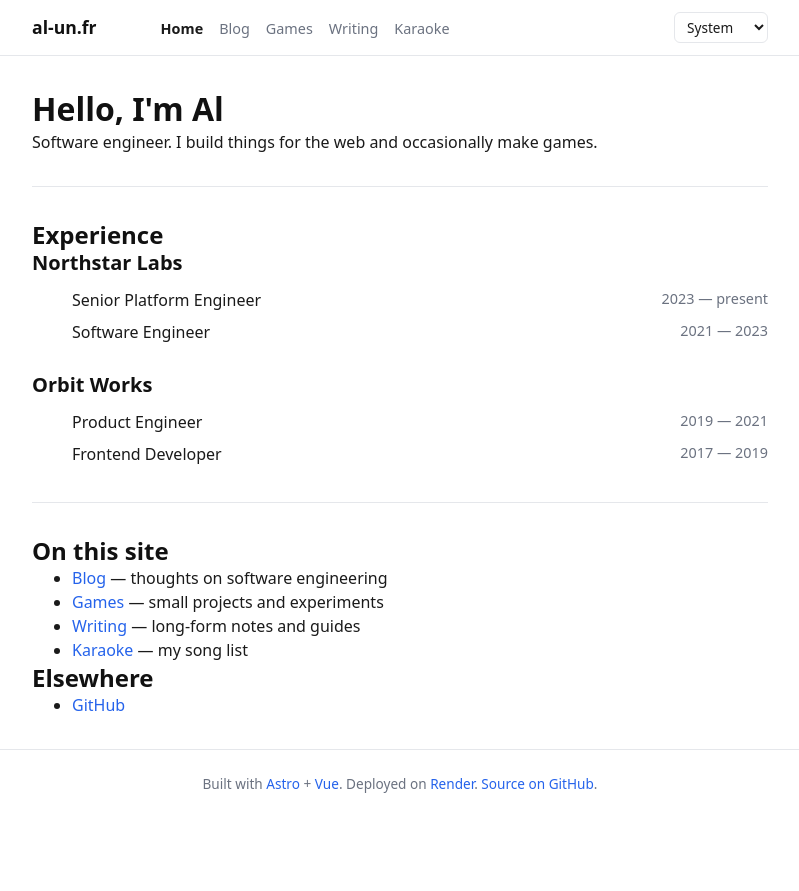
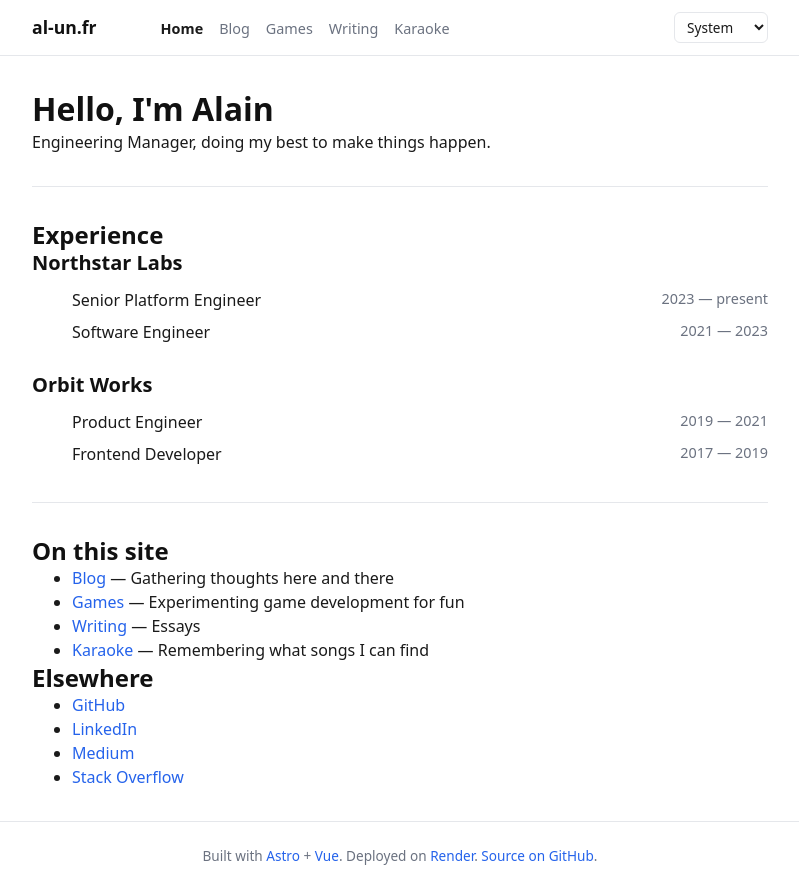
Before and after one commit to Al-un/al-un.fr, an Astro site: page / in a window 1280 px wide. Shown: the whole page, without its empty margins (240-1039 px from the left). Before the commit the page ends 819 px from the top, so only its background shows below. Built offline with nearby package versions, Linux system fonts and the light colour scheme; Astro itself is replaced by a stand-in of ours.

Commit message:
home page: add some fluff

```diff
--- a/src/pages/index.astro
+++ b/src/pages/index.astro
@@ -7,8 +7,8 @@ const experience = await getCollection("experience");
 
 <Default title="Home">
   <section id="welcome">
-    <h1>Hello, I'm Al</h1>
-    <p>Software engineer. I build things for the web and occasionally make games.</p>
+    <h1>Hello, I'm Alain</h1>
+    <p>Engineering Manager, doing my best to make things happen.</p>
   </section>
 
   <hr />
@@ -37,15 +37,18 @@ const experience = await getCollection("experience");
   <section id="presence">
     <h2>On this site</h2>
     <ul>
-      <li><a href="/blog">Blog</a> — thoughts on software engineering</li>
-      <li><a href="/games">Games</a> — small projects and experiments</li>
-      <li><a href="/writing">Writing</a> — long-form notes and guides</li>
-      <li><a href="/karaoke">Karaoke</a> — my song list</li>
+      <li><a href="/blog">Blog</a> — Gathering thoughts here and there</li>
+      <li><a href="/games">Games</a> — Experimenting game development for fun</li>
+      <li><a href="/writing">Writing</a> — Essays</li>
+      <li><a href="/karaoke">Karaoke</a> — Remembering what songs I can find</li>
     </ul>
 
     <h2>Elsewhere</h2>
     <ul>
-      <li><a href="https://github.com/al-un">GitHub</a></li>
+      <li><a href="https://github.com/al-un" target="_blank" rel="noopener noreferrer">GitHub</a></li>
+      <li><a href="https://www.linkedin.com/in/alainseng/" target="_blank" rel="noopener noreferrer">LinkedIn</a></li>
+      <li><a href="https://medium.com/@Al-un" target="_blank" rel="noopener noreferrer">Medium</a></li>
+      <li><a href="https://stackoverflow.com/users/4906586/al-un" target="_blank" rel="noopener noreferrer">Stack Overflow</a></li>
     </ul>
   </section>
 
```
